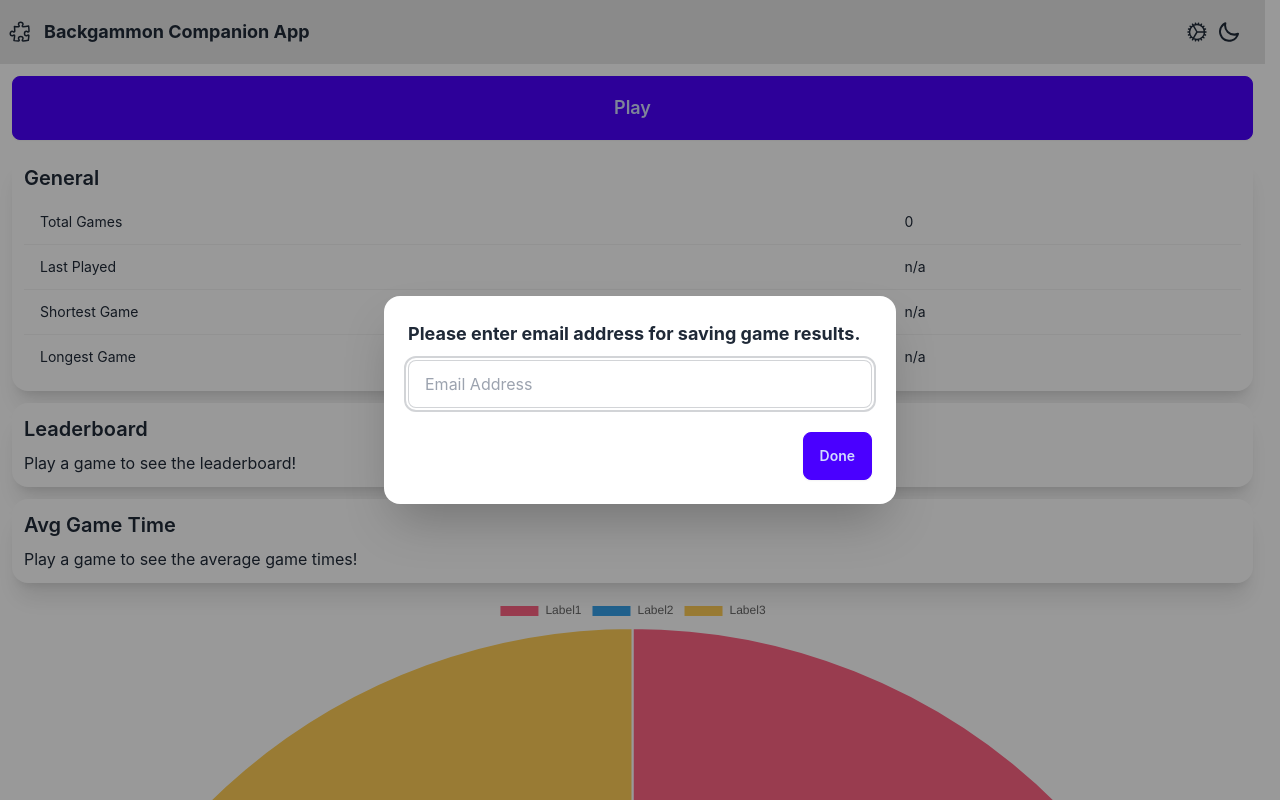
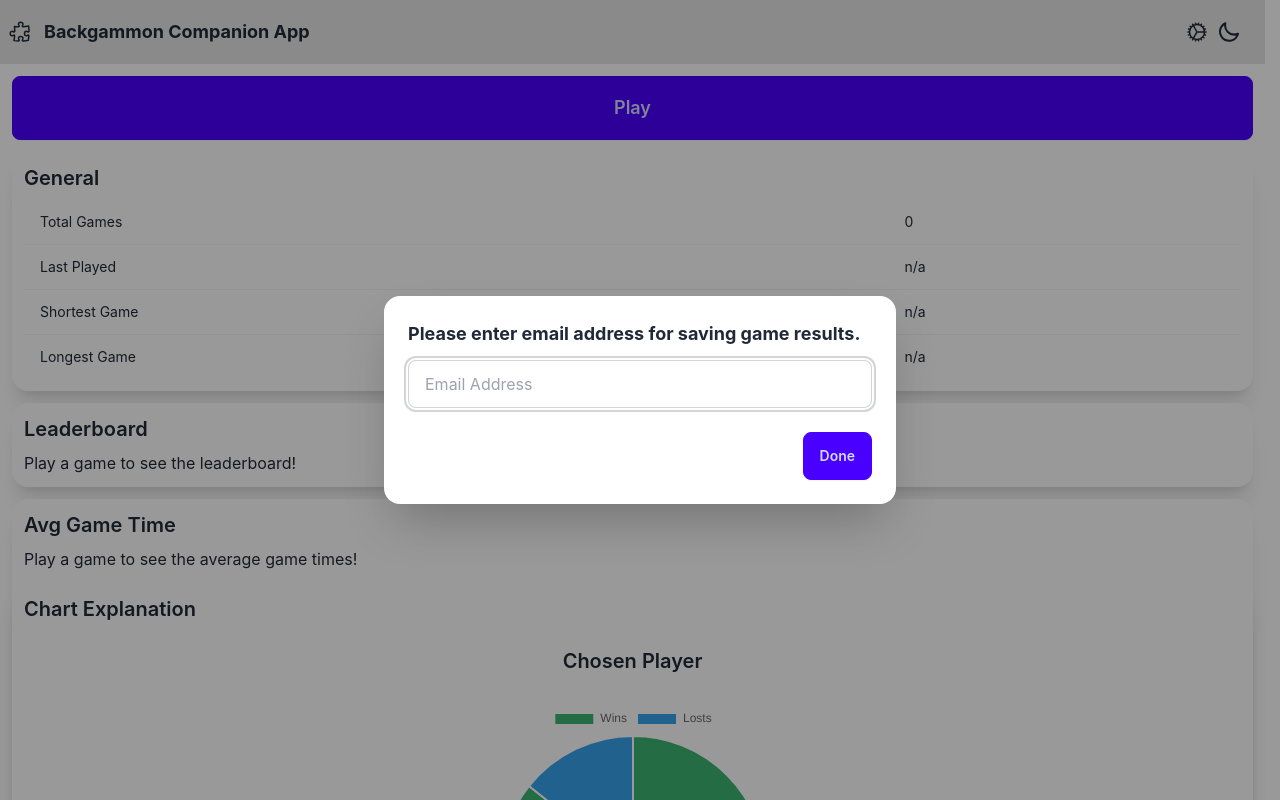
Before and after one commit to mbatuhantuna/tca-backgammon, a React (Create React App) app: page /#/ in a window 1280 px wide. Shown: the top 800 px of the page. Built offline with nearby package versions, Linux system fonts and the light colour scheme; what human-readable would draw is missing.

Commit message:
Changing color of pie chart

```diff
--- a/src/Home.tsx
+++ b/src/Home.tsx
@@ -179,8 +179,33 @@ export const Home: FC<HomeProps> = ({
                 </div>
 
 
+<div
+className=
+'card bg-base-100 shadow-xl'
+>
+    <div
+    className='card-body p-3'
+    >
 
+        <h2
+        className='card-title'
+        >
+            Chart Explanation
+        </h2>
+        <h1
+            className='card-title mt-4 flex justify-center items-center h-full w-full'
+        >
+            Chosen Player
+        </h1>
+    </div>
 
+    <div
+    className=
+    'card-title mt-4 flex justify-center items-center h-full w-full'
+    >
+        <PieChart />
+    </div>
+</div>
 
 
 
@@ -201,10 +226,7 @@ export const Home: FC<HomeProps> = ({
 
             </div>
 
-            <div>
-      <PieChart
-      />
-      </div>
+
 
             {/* <div
                 className='card bg-base-100 shadow-xl'
@@ -252,6 +274,8 @@ export const Home: FC<HomeProps> = ({
                     }
                 </div>
             </div> */}
+
+
         </div>
 
 
--- a/src/PieChart.js
+++ b/src/PieChart.js
@@ -17,16 +17,15 @@ export default function PieChart() {
          chartInstance.current = new Chart(myChartRef,{
             type:"pie",
             data: {
-                labels: ["Label1","Label2","Label3"],
+                labels: ["Wins","Losts"],
                 datasets : [
 
 
                     {
-                        data: [300, 50, 100],
+                        data: [300, 50,],
                         backgroundColor: [
-                        'rgb(255, 99, 132)',
+                        'rgb(60, 179, 113)',
                         'rgb(54, 162, 235)',
-                        'rgb(255, 205, 86)'
                         ],
                     }
                 ]
```
